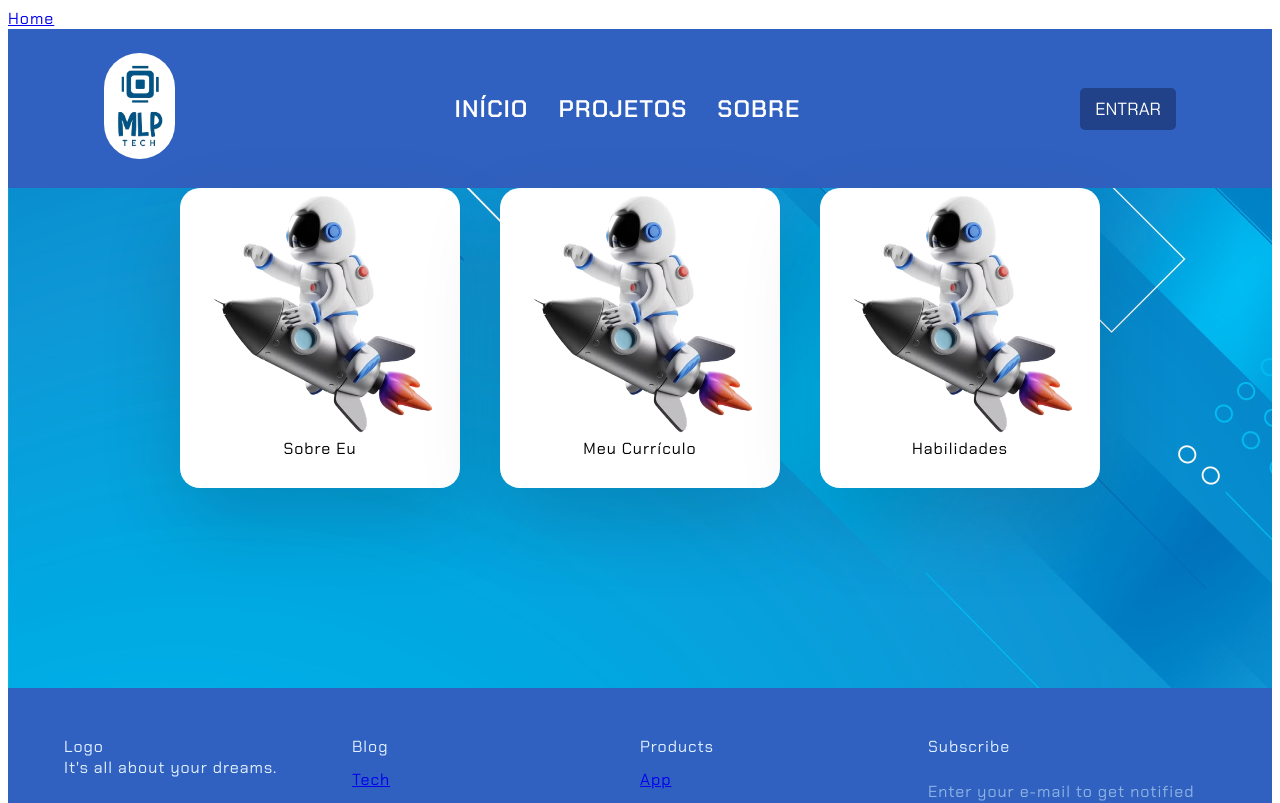
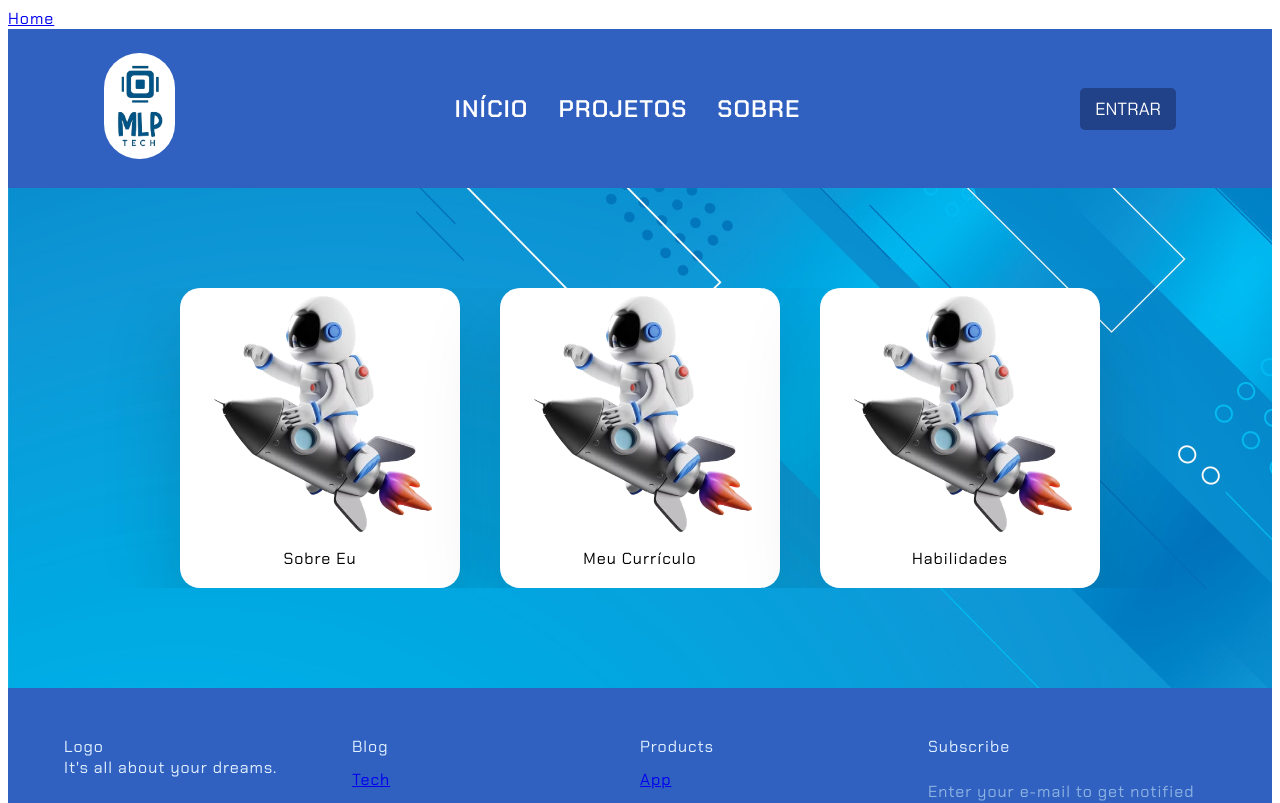
Before and after one commit to mateuslph/portifolio-foguete-react, a React (Create React App) app: page /home in a window 1280 px wide. Shown: the top 803 px of the page. Built offline with nearby package versions, Linux system fonts and the light colour scheme.

Commit message:
inicializa animacao foguete

```diff
--- a/src/Home/Home.jsx
+++ b/src/Home/Home.jsx
@@ -1,17 +1,12 @@
 import styled from 'styled-components';
 import ImageFoguete from '../assets/images/foguete.png';
 import ImageBackground from '../assets/images/background-blue-color-square.jpg';
-
-const TodoConteudo = styled.div`
-  margin: 0;
-  padding: 0;
-  box-sizing: border-box;
-`
 
 const ImgBackground = styled.div`
   background-image: url(${ImageBackground});
   background-attachment: fixed;
   height: 500px;
+  align-content: center;
 `
 
 const ConteinerConteudo = styled.div`
@@ -22,6 +17,7 @@ const ContainerFoguete = styled.div`
   display: flex;
   justify-content: center;
   align-items: center;
+  overflow: hidden;
 
   @media screen and (max-width: 768px) {
     display: grid;
@@ -43,6 +39,16 @@ const CardFoguete = styled.div`
 
   &:hover {
     height: 400px;
+    & img {
+      position: relative;
+      top: -90px;
+      scale: 0.75;
+      transition: 0.5s all ease-in-out;
+    }
+    & .content {
+      top: 150px;
+      transition: 0.5s all ease-in-out;
+    }
   }
 
   @media screen and (max-width: 768px) {
@@ -56,11 +62,6 @@ const ImgBox = styled.div`
   height: auto;
   top: 0px;
   transition: 0.5s;
-
-  &:hover {
-    top: -100px;
-    scale: 0.75;
-  }
 `
 
 const Img = styled.img`
@@ -74,7 +75,7 @@ const Content = styled.div`
   flex-direction: column;
   gap: 18px;
   position: absolute;
-  top: 250px;
+  top: 260px;
   width: 100%;
   padding: 0px 30px;
   text-align: center;
@@ -98,7 +99,7 @@ const ReadMore = styled.div`
 
 function Home() {
   return (
-    <TodoConteudo>
+    <div className='body'>
       <ImgBackground>
         <ConteinerConteudo>
           <ContainerFoguete>
@@ -152,7 +153,7 @@ function Home() {
           </ContainerFoguete>
         </ConteinerConteudo>
       </ImgBackground>
-    </TodoConteudo>
+    </div>
   )
 }
 
```
